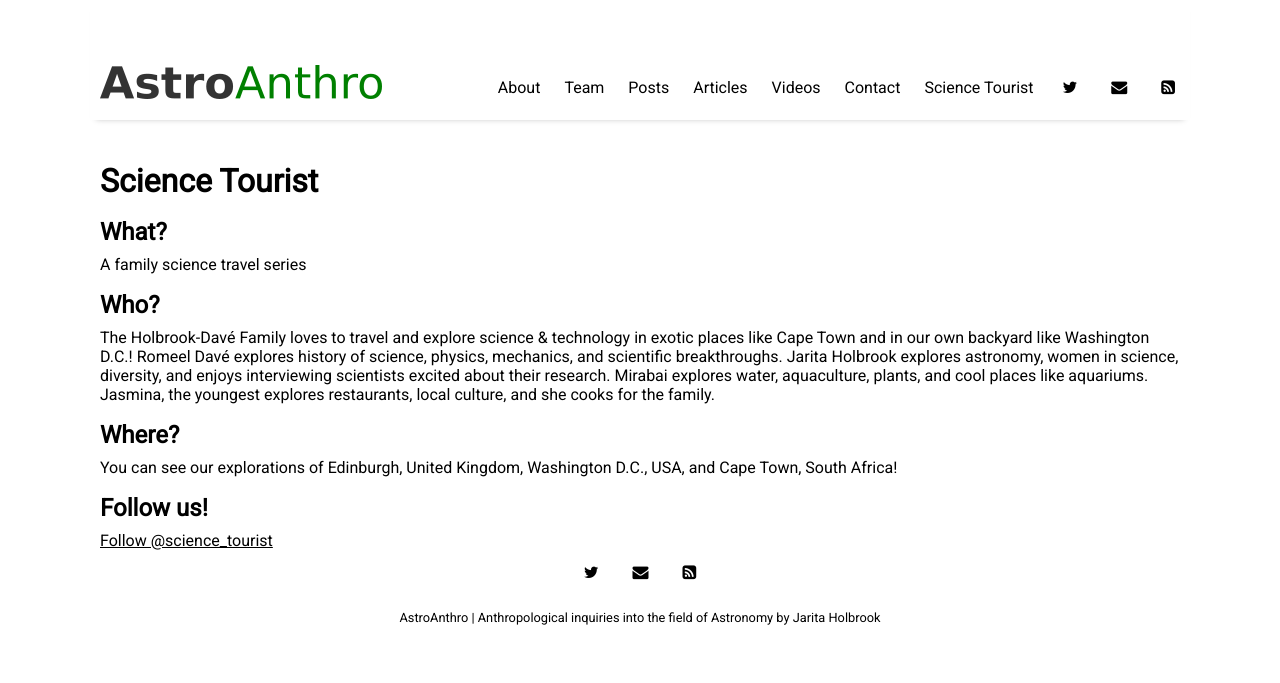
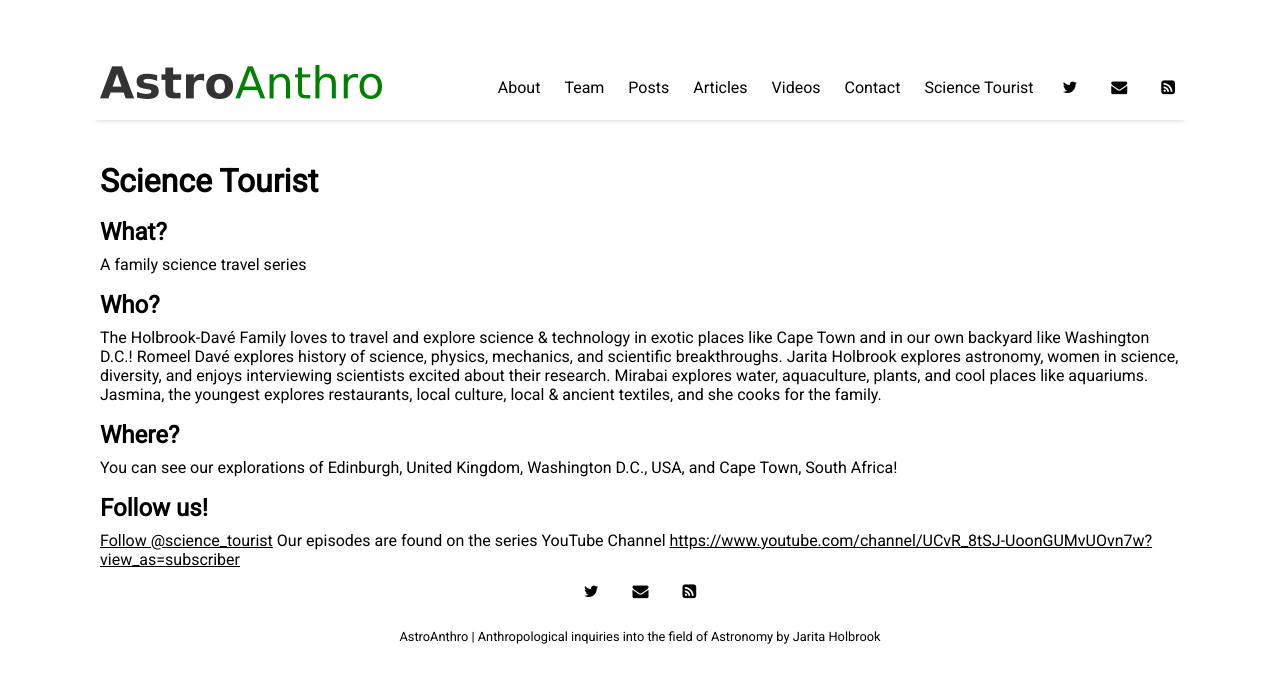
Before and after one commit to romeeld/AstroAnthro, a Jekyll site: the page built from pages/science-tourist.html, in a window 1280 px wide. Shown: the top 683 px of the page. Built offline with Jekyll 4.4.1, drawn with Linux system fonts in a browser that asks for light colours; nearby versions of some CDN libraries; comment, search, counter and statistics services are not loaded.

Commit message:
Update science-tourist.html

```diff
--- a/pages/science-tourist.html
+++ b/pages/science-tourist.html
@@ -19,7 +19,7 @@ A family science travel series
 
 The Holbrook-Davé Family loves to travel and explore science & technology in exotic places like Cape Town and in our own backyard like Washington D.C.!
 
-<bold>Romeel Davé</bold> explores history of science, physics, mechanics, and scientific breakthroughs. <bold>Jarita Holbrook </bold> explores astronomy, women in science, diversity, and enjoys interviewing scientists excited about their research. <bold>Mirabai </bold> explores water, aquaculture, plants, and cool places like aquariums. <bold>Jasmina</bold>, the youngest explores restaurants, local culture, and she cooks for the family.
+<bold>Romeel Davé</bold> explores history of science, physics, mechanics, and scientific breakthroughs. <bold>Jarita Holbrook </bold> explores astronomy, women in science, diversity, and enjoys interviewing scientists excited about their research. <bold>Mirabai </bold> explores water, aquaculture, plants, and cool places like aquariums. <bold>Jasmina</bold>, the youngest explores restaurants, local culture, local & ancient textiles, and she cooks for the family.
 
 <h2> Where? </h2>
 You can see our explorations of Edinburgh, United Kingdom, Washington D.C., USA, and Cape Town, South Africa!
@@ -27,3 +27,5 @@ You can see our explorations of Edinburgh, United Kingdom, Washington D.C., USA,
 <h2> Follow us! </h2>
 
 <a href="https://twitter.com/science_tourist?ref_src=twsrc%5Etfw" class="twitter-follow-button" data-size="large" data-show-count="false">Follow @science_tourist</a><script async src="https://platform.twitter.com/widgets.js" charset="utf-8"></script>
+
+Our episodes are found on the series YouTube Channel <a href="https://www.youtube.com/channel/UCvR_8tSJ-UoonGUMvUOvn7w">https://www.youtube.com/channel/UCvR_8tSJ-UoonGUMvUOvn7w?view_as=subscriber</a>
```
